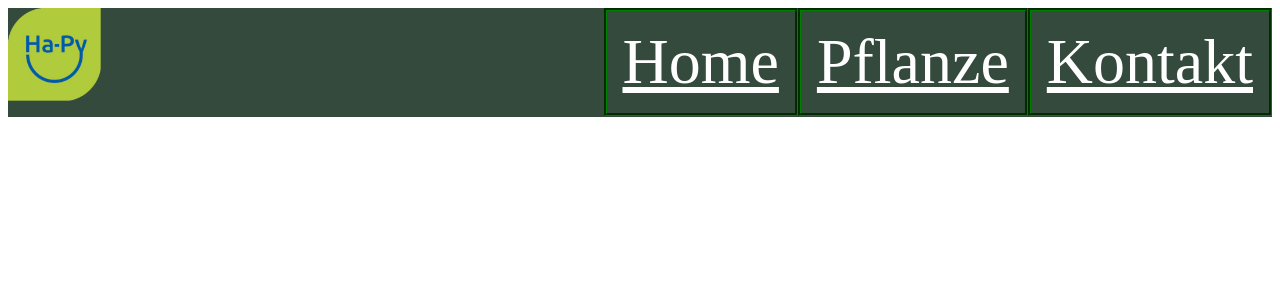
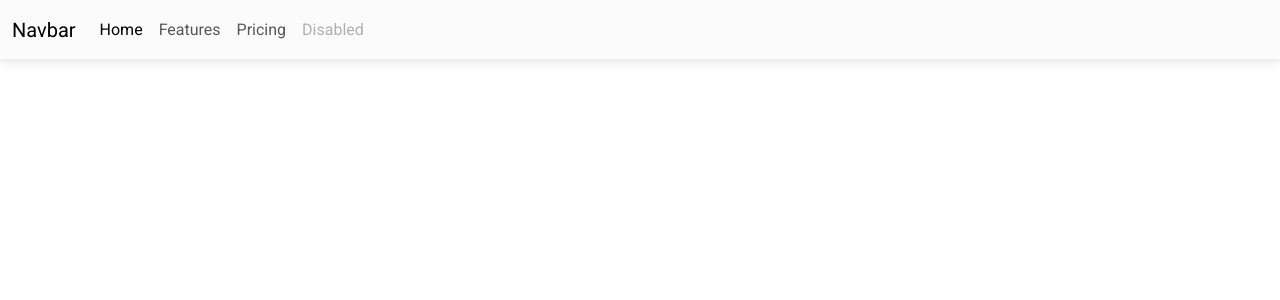
Before and after one commit to xChezY/Referat-Website, a PHP site: page /includes/views/header.php in a window 1280 px wide. Shown: the top 300 px of the page. Run offline with PHP 8.4, Linux system fonts and the light colour scheme.

Commit message:
New Header design

```diff
--- a/includes/views/header.php
+++ b/includes/views/header.php
@@ -1,43 +1,36 @@
 <!DOCTYPE html>
 <html>
-    <head>
-        <style>
-        ul {
-          list-style-type: none;
-          margin: 0;
-          padding: 0;
-          overflow: hidden;
-          background-color: #344a3c;
-        }
 
-        li {
-          float: left;
-        }
+<head>
+  <meta charset="UTF-8" />
+  <meta name="viewport" content="width=device-width, initial-scale=1, shrink-to-fit=no" />
+  <meta http-equiv="x-ua-compatible" content="ie=edge" />
+  <title>Material Design for Bootstrap</title>
+  <!-- Font Awesome -->
+  <link rel="stylesheet" href="https://cdnjs.cloudflare.com/ajax/libs/font-awesome/6.0.0/css/all.min.css" />
+  <!-- Google Fonts Roboto -->
+  <link rel="stylesheet" href="https://fonts.googleapis.com/css2?family=Roboto:wght@300;400;500;700;900&display=swap" />
+  <!-- MDB -->
+  <link rel="stylesheet" href="/css/mdb.min.css" />
 
-        li a {
-          display: inline-block;
-          color: white;
-          text-align: center;
-          padding: 14px 16px;
-          text-decoration: none;
-        }
+</head>
 
-        li a:hover {
-          background-color: black;
-        }
-        </style>
-        </head>
-        <body>
-        <div style="font-size: 4em;">
-        <ul style="text-decoration: underline solid black;">
-            <li><img src="/assets/logo-icon.png" width="93" height="93"></li>
-         <div style="float: right;">
-          <li style="border: groove green;"><a href="#home"><u>Home</u></a></li>
-          <li style="border: groove green;"><a href="#Pflanze"><u>Pflanze</u></a></li>
-          <li style="border: groove green;"><a href="#Kontakt"><u>Kontakt</u></a></li>
-         </div>
-        </ul>
-        <div>
-        </body>
-
-</html>
+<body>
+  <nav class="navbar navbar-expand-lg navbar-light bg-body-tertiary">
+    <div class="container-fluid">
+      <a class="navbar-brand" href="#">Navbar</a>
+      <button data-mdb-collapse-init class="navbar-toggler" type="button" data-mdb-target="#navbarNavAltMarkup"
+        aria-controls="navbarNavAltMarkup" aria-expanded="false" aria-label="Toggle navigation">
+        <i class="fas fa-bars"></i>
+      </button>
+      <div class="collapse navbar-collapse" id="navbarNavAltMarkup">
+        <div class="navbar-nav">
+          <a class="nav-link active" aria-current="page" href="#">Home</a>
+          <a class="nav-link" href="#">Features</a>
+          <a class="nav-link" href="#">Pricing</a>
+          <a class="nav-link disabled">Disabled</a>
+        </div>
+      </div>
+    </div>
+  </nav>
+</body>
```
